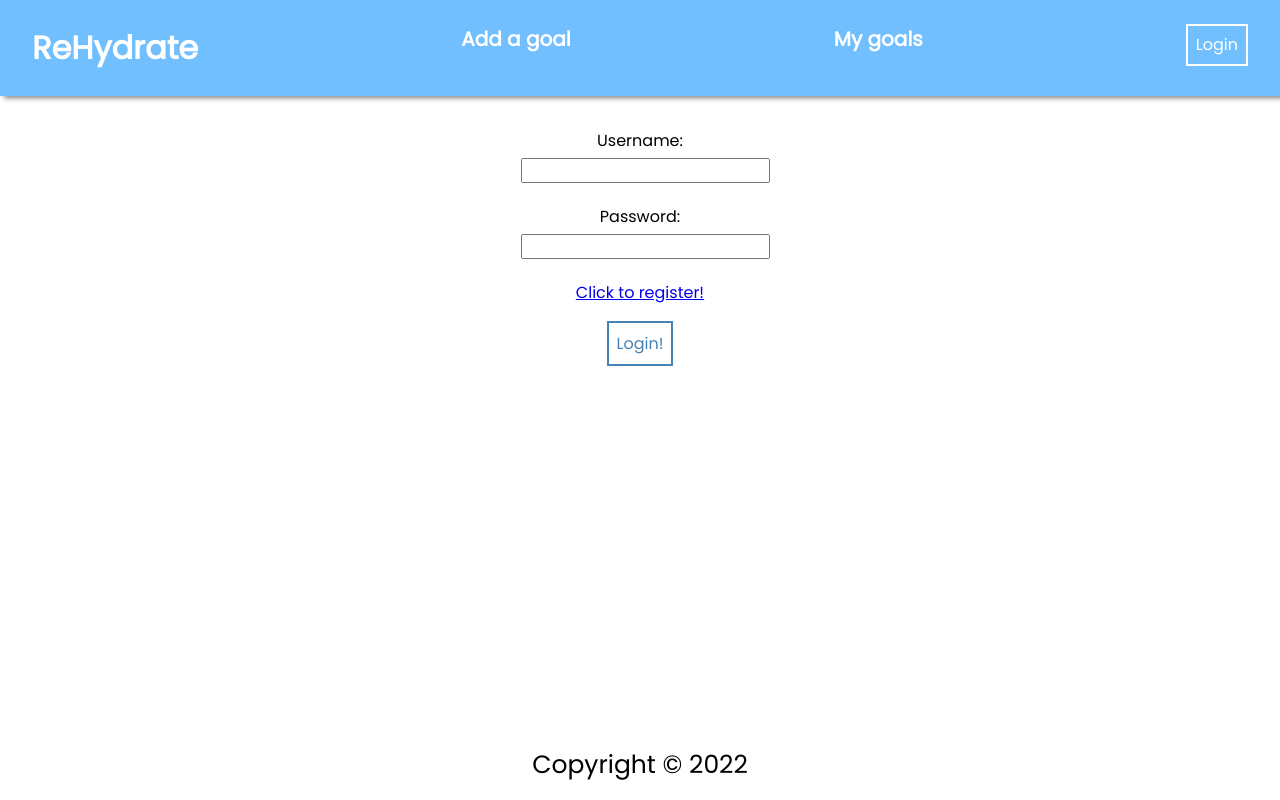
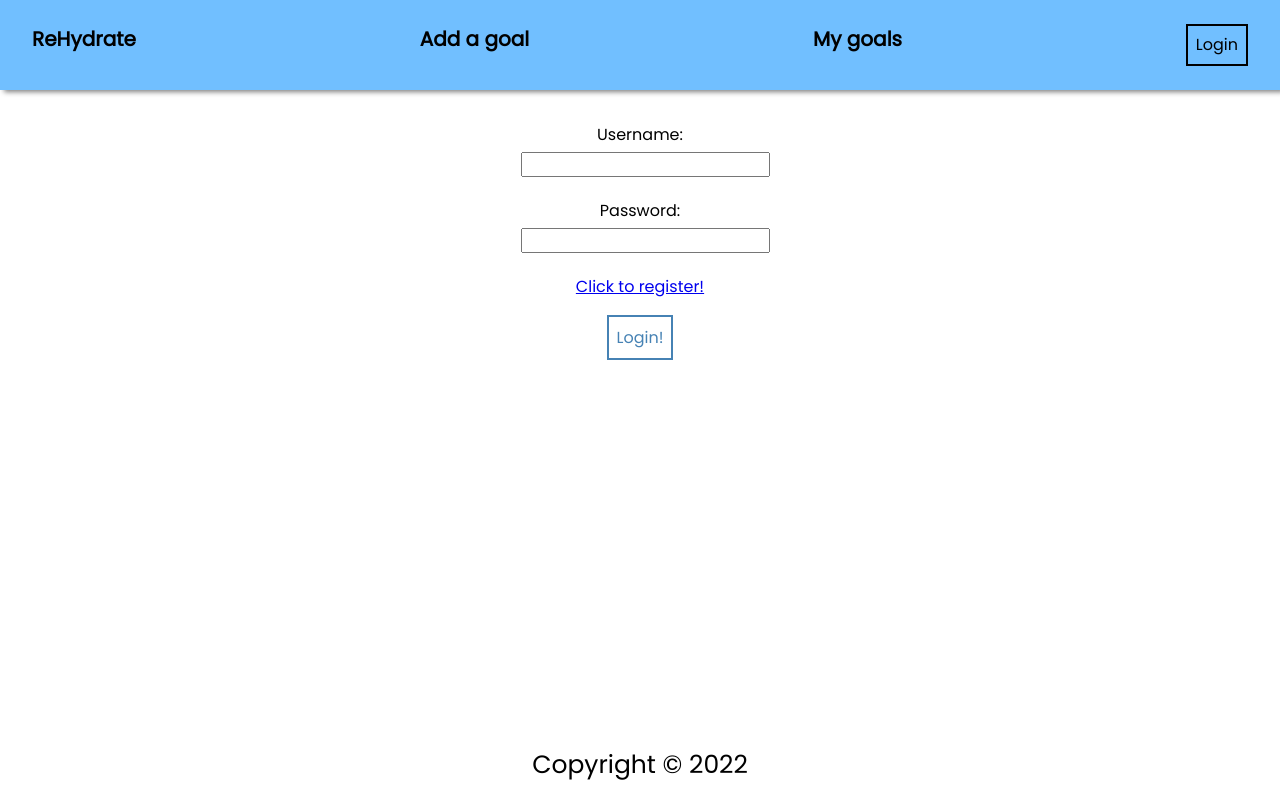
Before and after one commit to chrisballew/ReHydrate_Capstone_Project, a React (Create React App) app in the folder frontend/: page /login in a window 1280 px wide. Built offline with nearby package versions, Linux system fonts and the light colour scheme.

Commit message:
tweaking styles

```diff
--- a/frontend/src/components/NavBar/NavBar.css
+++ b/frontend/src/components/NavBar/NavBar.css
@@ -7,6 +7,11 @@ ul {
 
 li {
   font-size: 1.25rem;
+}
+
+b {
+  color: black;
+
 }
 
 .navBar {
@@ -19,8 +24,8 @@ li {
 
 .navBar button {
   background: transparent;
-  border: 2px solid rgb(255, 255, 255);
-  color: rgb(255, 255, 255);
+  border: 2px solid rgb(0, 0, 0);
+  color: rgb(0, 0, 0);
   padding: 0.4rem 0.5rem;
 }
 
--- a/frontend/src/components/NavBar/NavBar.jsx
+++ b/frontend/src/components/NavBar/NavBar.jsx
@@ -10,7 +10,7 @@ const Navbar = () => {
   return (
     <div className="navBar">
       <ul>
-        <li className="brand">
+        <li className="rehydrate">
           <Link to="/" style={{ textDecoration: "none", color: "white" }}>
             <b>ReHydrate</b>
           </Link>
```
